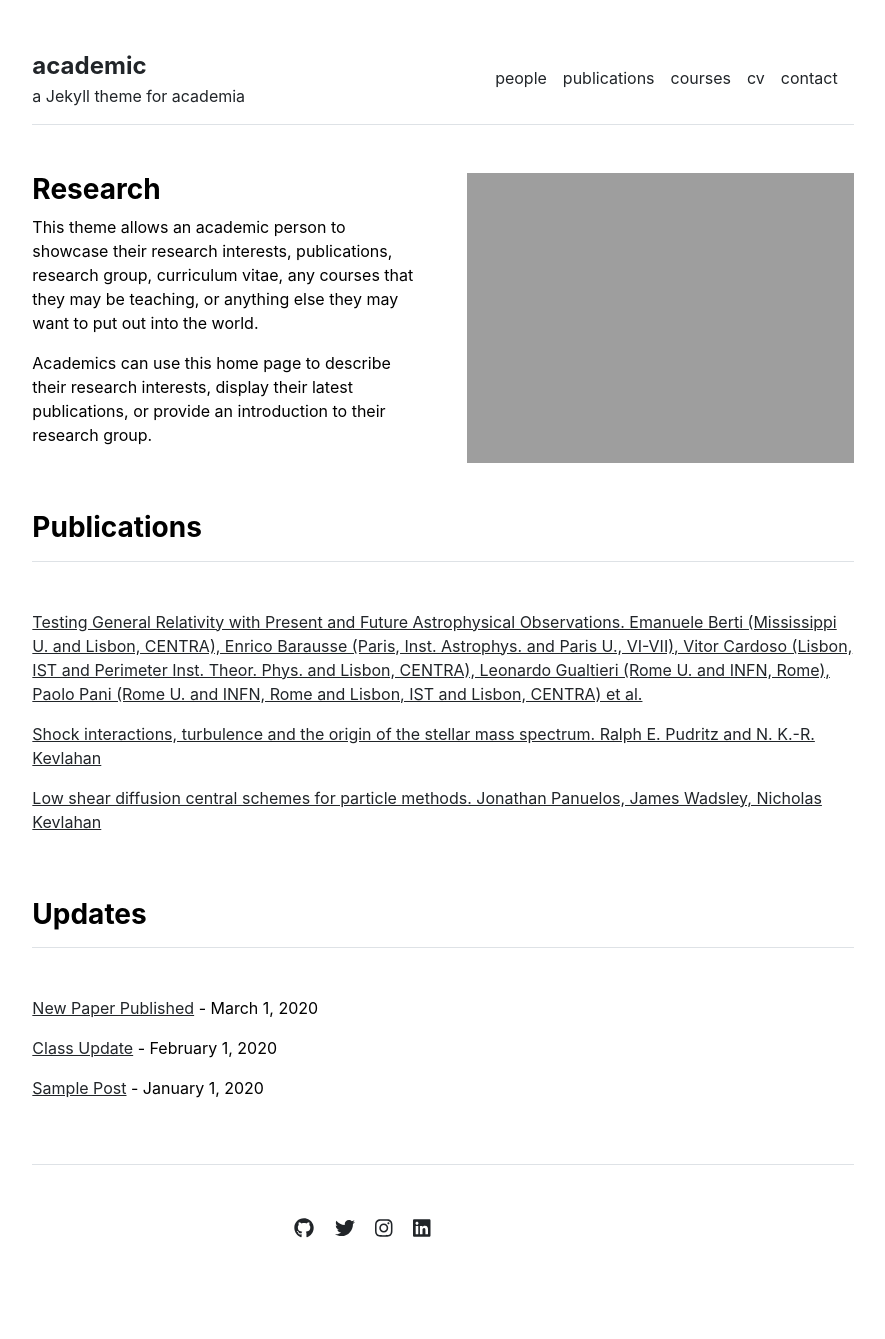
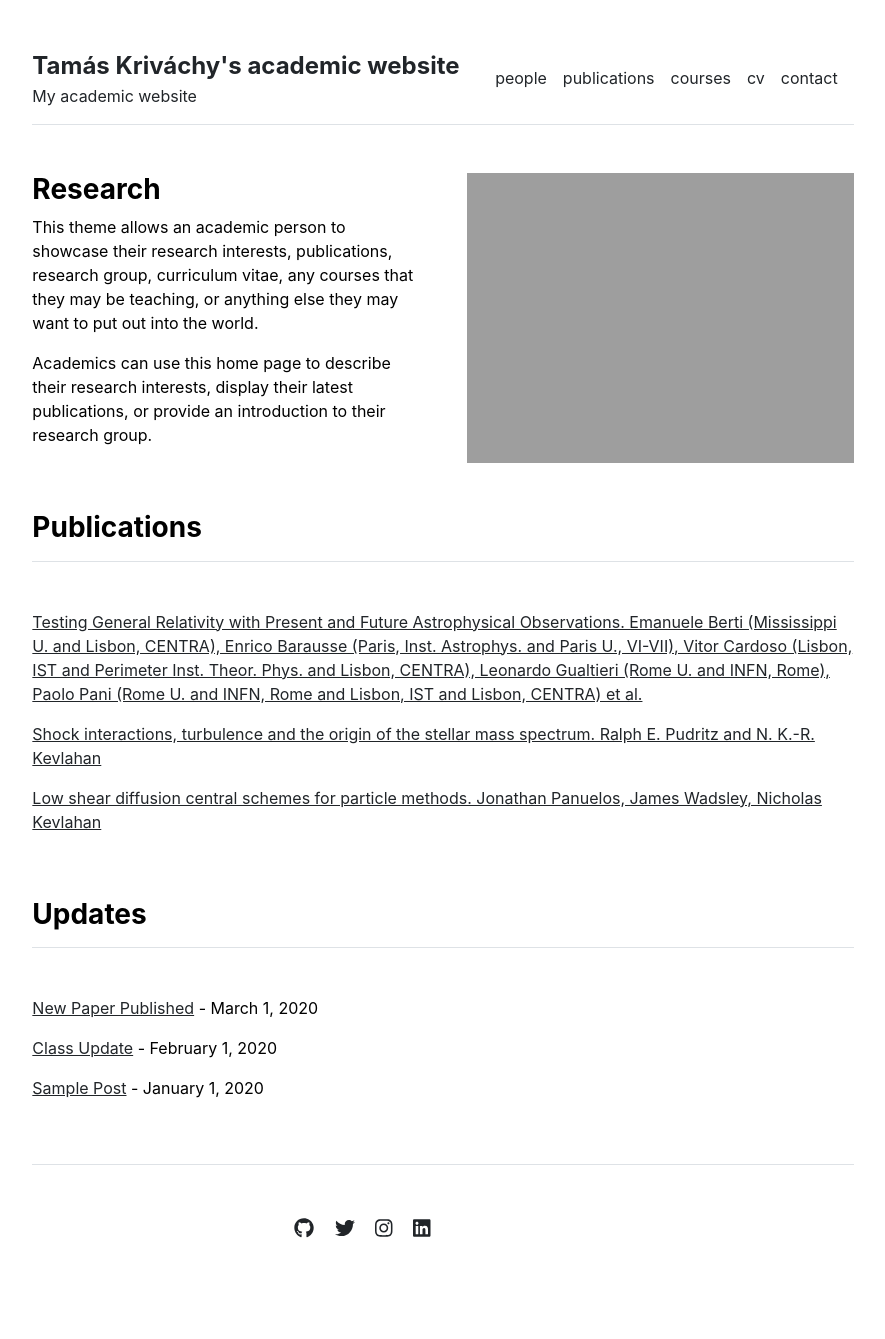
Before and after one commit to tkrivachy/tkrivachy.github.io, a Jekyll site: the page built from index.md, in a window 1280 px wide. Shown: the whole page, without its empty margins (197-1082 px from the left). Built offline with Jekyll 4.4.1, drawn with Linux system fonts in a browser that asks for light colours.

Commit message:
Update _config.yml

```diff
--- a/_config.yml
+++ b/_config.yml
@@ -1,4 +1,4 @@
-url: "" # the base hostname & protocol for your site, e.g. http://example.com
+url: "https://krivachy.xyz" # the base hostname & protocol for your site, e.g. http://example.com
 baseurl: "" # the subpath of your site, e.g. /blog
-title: "academic" # the name of your site, e.g. ACME Corp.
-description: "a Jekyll theme for academia"
+title: "Tamás Kriváchy's academic website" # the name of your site, e.g. ACME Corp.
+description: "My academic website"
```
